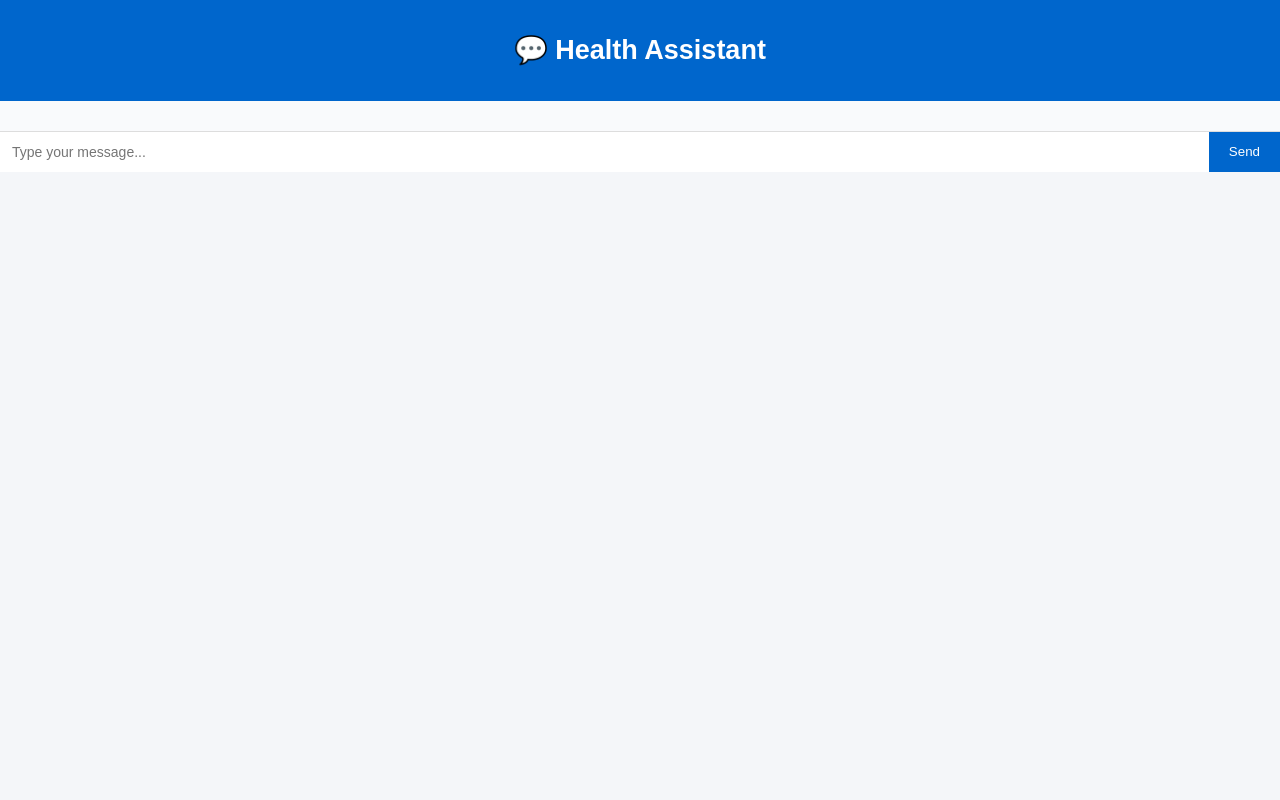
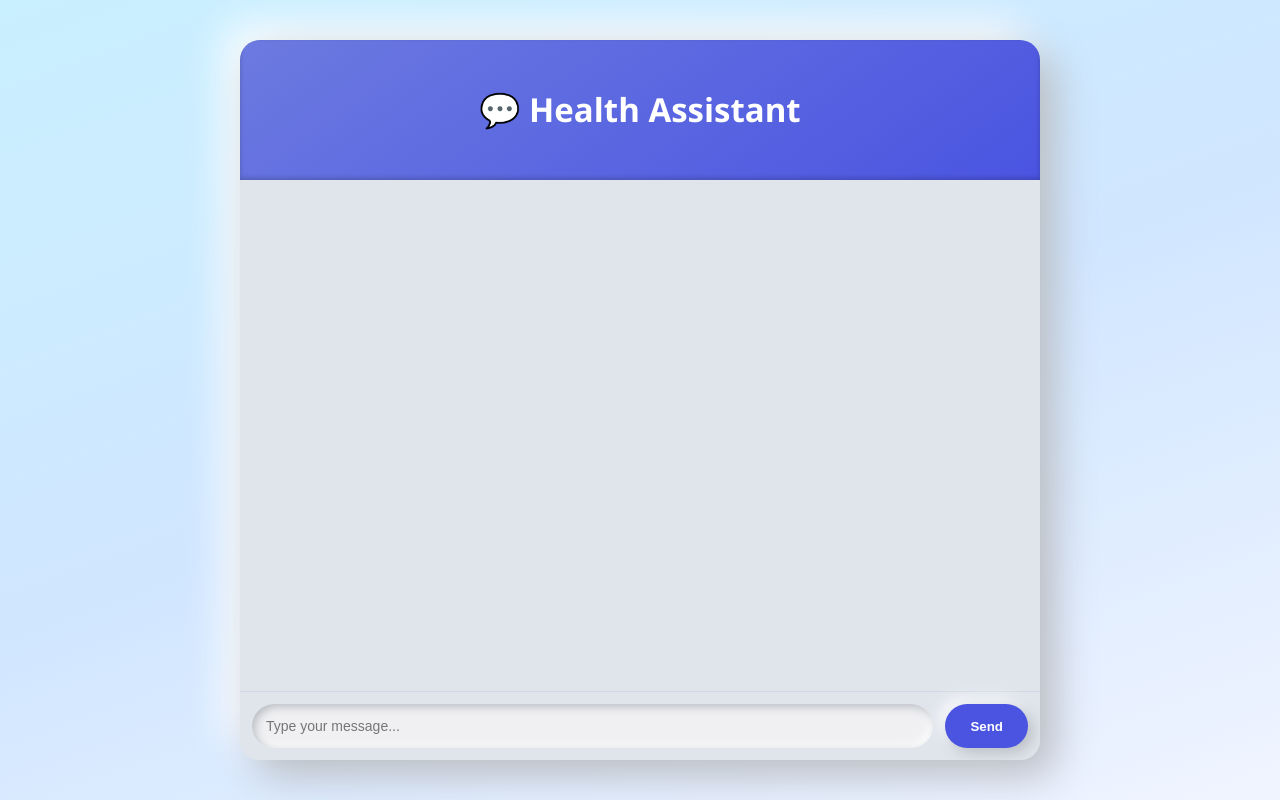
Before and after one commit to Nitesh-Sharma2005/Health_AI, a Flask app: page /chatbot in a window 1280 px wide. Run offline with Flask 3, Linux system fonts and the light colour scheme; parts of the project's set-up code (start-up, migrations or seed data) failed here and were passed over.

Commit message:
Update chat.css

```diff
--- a/static/chat.css
+++ b/static/chat.css
@@ -1,91 +1,143 @@
-/* Reset */
+/* Full-page body */
 body {
-  font-family: Arial, sans-serif;
-  background: #f4f6f9;
+  font-family: 'Segoe UI', Arial, sans-serif;
+  background: linear-gradient(160deg, #c9f0ff, #d0e6ff, #f0f4ff);
   margin: 0;
   padding: 0;
   display: flex;
+  justify-content: center;
+  align-items: center;
+  height: 100vh;
+}
+
+/* Chat Container full page */
+.chat-container {
+  width: 90%;
+  max-width: 800px;
+  height: 90vh;
+  display: flex;
   flex-direction: column;
-  height: 100vh;
+  background: #e0e5ec;
+  border-radius: 20px;
+  box-shadow: 15px 15px 40px #b8bcc2, -15px -15px 40px #ffffff;
+  overflow: hidden;
 }
 
 /* Header */
 .chat-header {
-  background: #0066cc;
+  background: linear-gradient(145deg, #6c7ae0, #4a54e1);
   color: #fff;
-  padding: 12px;
+  padding: 20px;
   text-align: center;
-  font-size: 18px;
+  font-size: 22px;
   font-weight: bold;
+  box-shadow: inset 0 -2px 5px rgba(0,0,0,0.2);
 }
 
-/* Chat messages fill remaining space */
+/* Chat Box */
 .chat-box {
   flex: 1;
-  padding: 15px;
+  padding: 20px;
   overflow-y: auto;
-  background: #f9fafc;
   display: flex;
   flex-direction: column;
+  gap: 12px;
+  background: #e0e5ec;
+  align-items: flex-start;
 }
 
 /* Messages */
 .msg {
-  margin: 8px 0;
   display: flex;
+  animation: fadeIn 0.3s ease forwards;
+  width: 100%;
 }
 
-.msg span {
-  padding: 10px 14px;
-  border-radius: 18px;
-  max-width: 75%;
-  font-size: 14px;
-  line-height: 1.4;
-}
-
+/* User messages aligned right */
 .msg.user {
   justify-content: flex-end;
 }
 
 .msg.user span {
-  background: #0066cc;
+  background: linear-gradient(145deg, #4a54e1, #6c7ae0);
   color: #fff;
-  border-bottom-right-radius: 4px;
+  padding: 14px 18px;
+  border-radius: 25px;
+  max-width: 70%;
+  box-shadow: 5px 5px 15px #b8bcc2, -5px -5px 15px #ffffff;
+  text-align: right;
 }
 
+/* Bot messages aligned left and card style */
 .msg.bot {
   justify-content: flex-start;
 }
 
-.msg.bot span {
-  background: #e9ecef;
+.msg.bot span.bot-card {
+  background: linear-gradient(145deg, #ffffff, #f0f0f3);
   color: #333;
-  border-bottom-left-radius: 4px;
+  padding: 14px 18px;
+  border-radius: 25px;
+  max-width: 70%;
+  box-shadow: inset 5px 5px 15px #b8bcc2, inset -5px -5px 15px #ffffff;
+  text-align: left;
+  white-space: pre-wrap; /* preserve line breaks */
+  line-height: 1.5;
 }
 
-/* Input area at bottom */
+/* Hover 3D effect */
+.msg span:hover {
+  transform: translateY(-2px);
+}
+
+/* Input area */
 .chat-form {
   display: flex;
-  border-top: 1px solid #ddd;
+  border-top: 1px solid #d1d9e6;
+  background: #e0e5ec;
+  padding: 12px;
 }
 
 .chat-form input {
   flex: 1;
-  padding: 12px;
+  padding: 14px;
+  border-radius: 30px;
   border: none;
   outline: none;
   font-size: 14px;
+  background: #f0f0f3;
+  box-shadow: inset 3px 3px 8px #b8bcc2, inset -3px -3px 8px #ffffff;
 }
 
 .chat-form button {
-  background: #0066cc;
+  margin-left: 12px;
+  border-radius: 30px;
+  background: #4a54e1;
   color: #fff;
   border: none;
-  padding: 0 20px;
+  padding: 0 25px;
   cursor: pointer;
-  transition: background 0.3s;
+  font-weight: bold;
+  box-shadow: 5px 5px 15px #b8bcc2, -5px -5px 15px #ffffff;
+  transition: all 0.3s ease;
 }
 
 .chat-form button:hover {
-  background: #0052a3;
+  transform: translateY(-2px);
+  background: #6c7ae0;
 }
+
+/* Scrollbar */
+.chat-box::-webkit-scrollbar {
+  width: 6px;
+}
+.chat-box::-webkit-scrollbar-thumb {
+  background: #b8bcc2;
+  border-radius: 3px;
+}
+
+/* Animations */
+@keyframes fadeIn {
+  0% { opacity: 0; transform: translateY(10px); }
+  100% { opacity: 1; transform: translateY(0); }
+}
```
